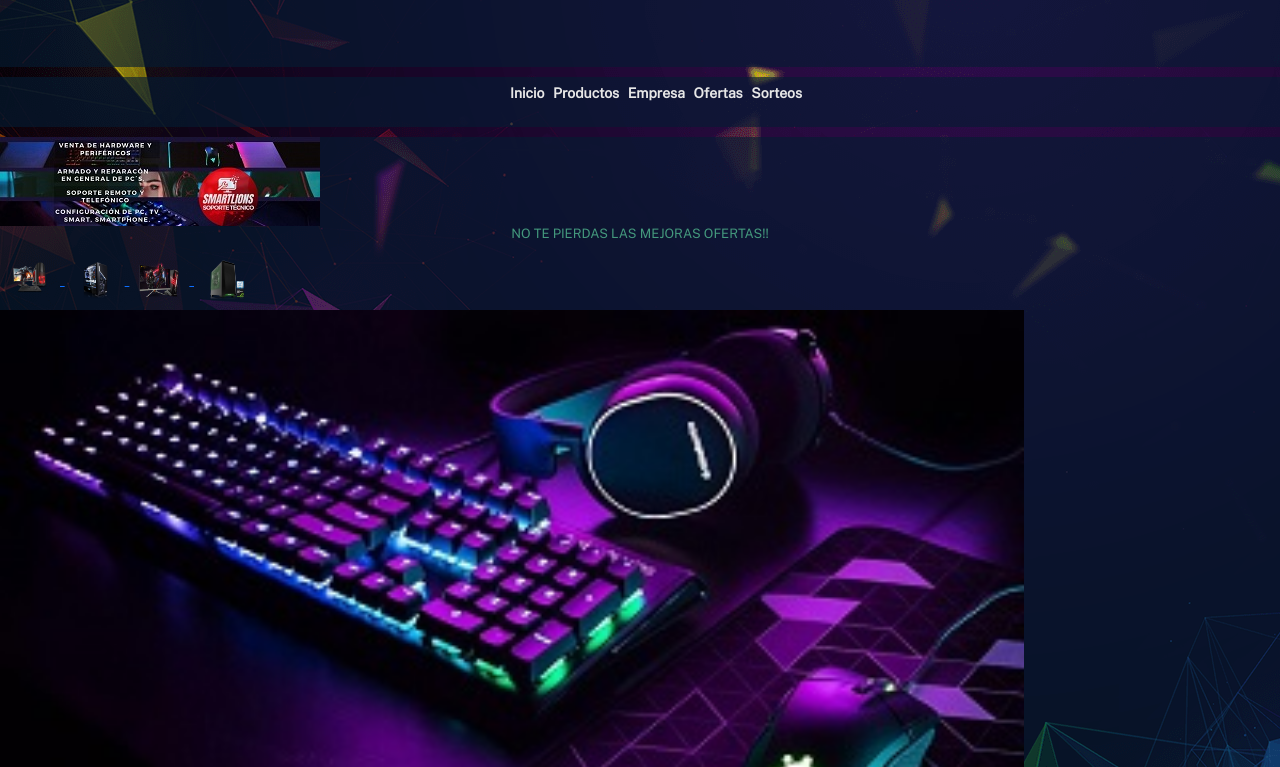
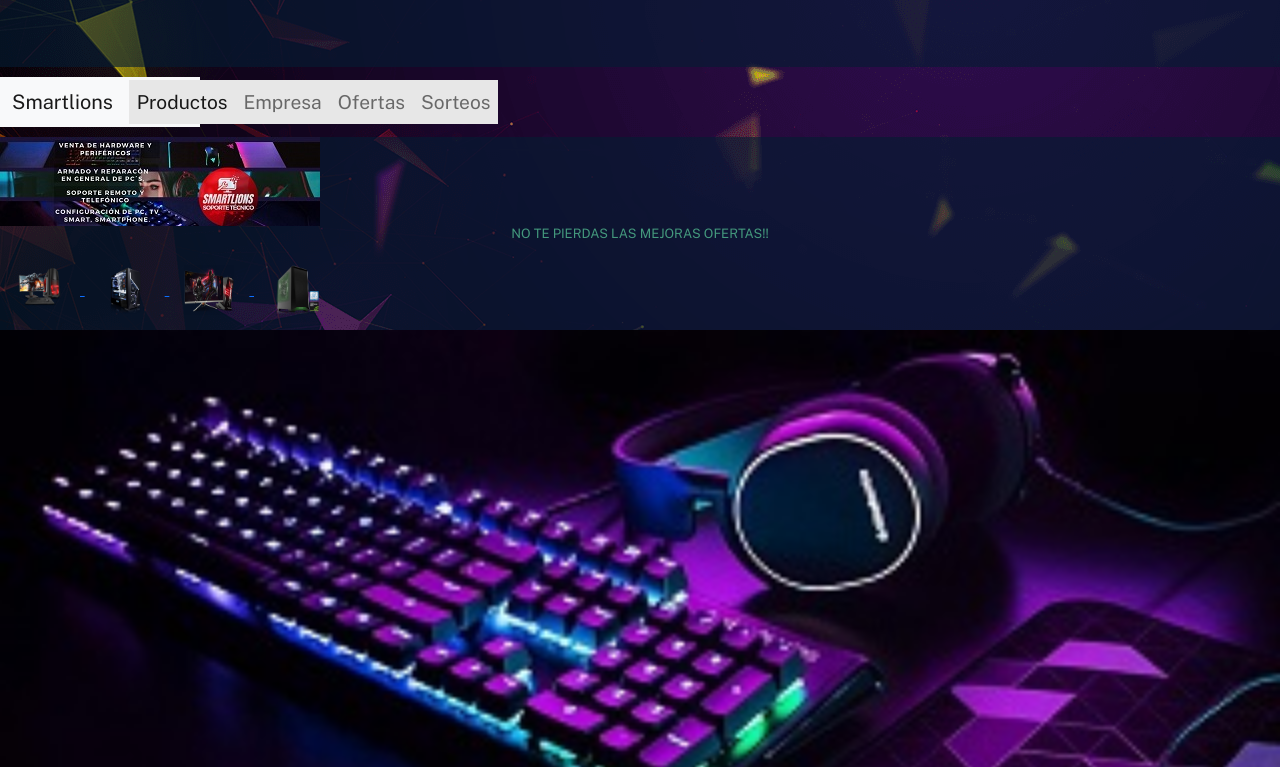
Before and after one commit to Randolltz/smartlions, a plain HTML site: page Index.html in a window 1280 px wide. Shown: the part 33-800 px from the top of the page. Drawn offline with nearby package versions, Linux system fonts and the light colour scheme.

Commit message:
hize modif

```diff
--- a/Index.html
+++ b/Index.html
@@ -33,15 +33,31 @@
   </header>
 
 
+  <nav class="navbar navbar-expand-lg navbar-light bg-light">
+    <div class="container-fluid">
+      <a class="navbar-brand" href="./index.html">Smartlions</a>
+      <button class="navbar-toggler" type="button" data-bs-toggle="collapse" data-bs-target="#navbarNav" aria-controls="navbarNav" aria-expanded="false" aria-label="Toggle navigation">
+        <span class="navbar-toggler-icon"></span>
+      </button>
+      <div class="collapse navbar-collapse" id="navbarNav">
+        <ul class="navbar-nav">
+          <li class="nav-item">
+            <a class="nav-link active" aria-current="page" href="./pages/productos.html">Productos</a>
+          </li>
+          <li class="nav-item">
+            <a class="nav-link" href="./pages/empresa.html">Empresa</a>
+          </li>
+          <li class="nav-item">
+            <a class="nav-link" href="./pages/ofertas.html">Ofertas</a>
+          </li>
 
-  <nav class="navmenu"><ul>
-    <li><a href="/Index.html">Inicio</a></li>
-    <li><a href="/pages/productos.html">Productos</a></li>
-    <li><a href="/pages/Empresa.html">Empresa</a></li>
-    <li><a href="/pages/Ofertas.html">Ofertas</a></li>
-    <li><a href="/pages/Sorteos.html">Sorteos</a></li>
-
-</ul></nav>
+          <li class="nav-item">
+            <a class="nav-link" href="./pages/sorteos.html">Sorteos</a>
+          </li>
+        </ul>
+      </div>
+    </div>
+  </nav>
 
   <aside class="sidebar">
 
@@ -64,7 +80,7 @@
         <img src="img/pcnvidia.png" alt="pc">
     </a>
 
-    <img src="img/banerparaside320.jpg" width="80%">
+    <img src="img/banerparaside320.jpg" width="100%">
 </div>
 
 
--- a/css/main.css
+++ b/css/main.css
@@ -74,49 +74,10 @@ h2 {
   justify-content: center;
 }
 
-.navmenu{
-  grid-area: navbar;
-  background-color: #041c329f;
-  display: flex;
-  justify-content: center;
-
-
-
+.navbar div ul li a{
+  background-color: #e7e7e7;
+  color: #56df6d;
 }
-
-
-
-
-.navmenu li{
-  font-size: 14px;
-  list-style: none;
-  display: inline-block;
-  font-weight: bold;
-  padding: 1;
-
-
-}
-
-
-
-
-.navmenu li a{
-  padding: 2px;
-  text-decoration: none;
-  color: #e7e7e7;
-  text-decoration: none;
-  font-size: 14px;
-  border-radius: 2px ;
-
-
-
-}
-
-.navmenu li a:hover{
-background-color: #6ec97d;
-
-}
-
 
 
 .sidebar {
@@ -137,12 +98,9 @@ background-color: #6ec97d;
 
 .imagenes a img {
 
-  width: 60px;
-  height: 60px;
-  padding: 10px;
-  align-content: center;
-
-
+  width: 80px;
+  height: 80px;
+  padding: 15px;
 
 
 }
```
Also changed, not shown: pages/Empresa.html (+27 -9 lines), pages/Ofertas.html (+25 -9 lines), pages/Sorteos.html (+26 -9 lines), pages/productos.html (+25 -11 lines).
